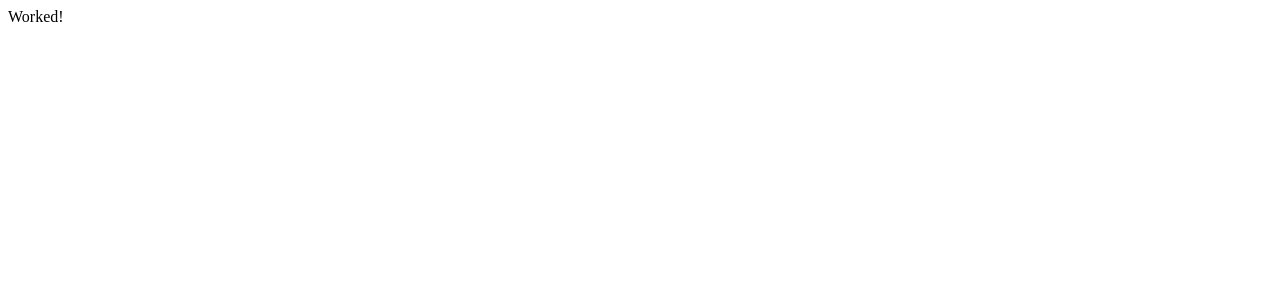
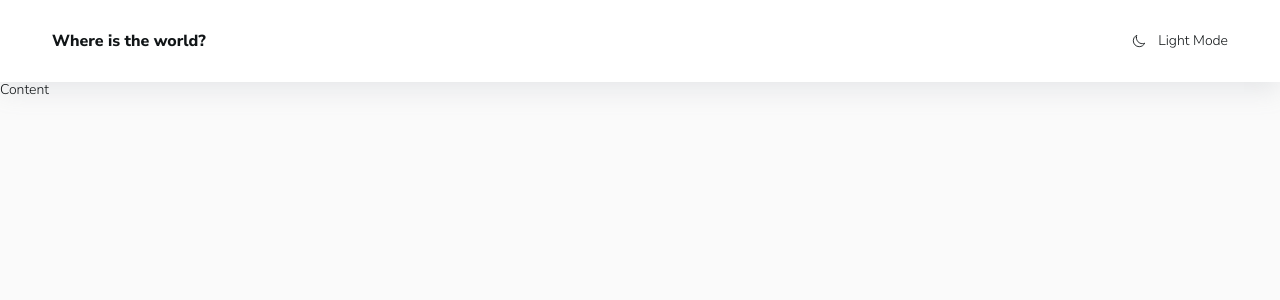
Before and after one commit to Talman95/react-countries, a React (Create React App) app: page / in a window 1280 px wide. Shown: the top 300 px of the page. Built offline with nearby package versions, Linux system fonts and the light colour scheme.

Commit message:
added header

```diff
--- a/package.json
+++ b/package.json
@@ -10,9 +10,12 @@
     "@types/node": "^16.7.13",
     "@types/react": "^18.0.0",
     "@types/react-dom": "^18.0.0",
+    "normalize.css": "^8.0.1",
     "react": "^18.2.0",
     "react-dom": "^18.2.0",
+    "react-icons": "^4.8.0",
     "react-scripts": "5.0.1",
+    "sass": "^1.58.3",
     "typescript": "^4.4.2",
     "web-vitals": "^2.1.0"
   },
--- a/src/App.tsx
+++ b/src/App.tsx
@@ -1,5 +1,12 @@
 import { FC } from 'react';
 
+import { Header } from './shared/Header/Header';
+
 export const App: FC = () => {
-  return <div>Worked!</div>;
+  return (
+    <>
+      <Header />
+      <div>Content</div>
+    </>
+  );
 };
--- /dev/null
+++ b/src/enums/Theme.ts
@@ -0,0 +1,4 @@
+export enum Theme {
+  LIGHT = 'light',
+  DARK = 'dark',
+}
--- a/src/index.tsx
+++ b/src/index.tsx
@@ -3,6 +3,7 @@ import React from 'react';
 import ReactDOM from 'react-dom/client';
 
 import { App } from './App';
+import './styles/index.scss';
 
 const root = ReactDOM.createRoot(document.getElementById('root') as HTMLElement);
 
--- /dev/null
+++ b/src/shared/Header/Header.module.scss
@@ -0,0 +1,31 @@
+@import '../../styles/mixins.scss';
+
+.header {
+  background-color: var(--color-ui-base);
+  box-shadow: var(--shadow);
+
+  .container {
+    @include container;
+    display: flex;
+    justify-content: space-between;
+    padding: 2rem;
+
+    .wrapper {
+      cursor: pointer;
+      display: flex;
+      align-items: center;
+
+      a {
+        font-weight: var(--fw-bold);
+        text-decoration: none;
+        color: var(--color-text);
+        font-size: var(--fm-md);
+      }
+
+      span {
+        margin-left: 0.75rem;
+        text-transform: capitalize;
+      }
+    }
+  }
+}
--- /dev/null
+++ b/src/shared/Header/Header.tsx
@@ -0,0 +1,36 @@
+import { FC, useEffect, useState } from 'react';
+
+import { IoMoon, IoMoonOutline } from 'react-icons/io5';
+
+import { Theme } from '../../enums/Theme';
+
+import s from './Header.module.scss';
+
+export const Header: FC = () => {
+  const [theme, setTheme] = useState(localStorage.getItem('app-theme') || Theme.LIGHT);
+
+  const onThemeChangeClick = (): void => {
+    const newTheme = theme === Theme.LIGHT ? Theme.DARK : Theme.LIGHT;
+
+    setTheme(newTheme);
+    localStorage.setItem('app-theme', newTheme);
+  };
+
+  useEffect(() => {
+    document.body.setAttribute('data-theme', theme);
+  }, [theme]);
+
+  return (
+    <header className={s.header}>
+      <div className={s.container}>
+        <div className={s.wrapper}>
+          <a href="/">Where is the world?</a>
+        </div>
+        <div className={s.wrapper} onClick={onThemeChangeClick} aria-hidden="true">
+          {theme === Theme.LIGHT ? <IoMoonOutline size={14} /> : <IoMoon size={14} />}
+          <span>{theme} Mode</span>
+        </div>
+      </div>
+    </header>
+  );
+};
--- /dev/null
+++ b/src/styles/index.scss
@@ -0,0 +1,39 @@
+@import '~normalize.css';
+@import url('https://fonts.googleapis.com/css2?family=Nunito+Sans:wght@300;600;800&display=swap');
+
+*,
+*::after,
+*::before {
+  box-sizing: border-box;
+}
+
+:root {
+  --fm-sm: 14px;
+  --fm-md: 16px;
+
+  --fw-light: 300;
+  --fw-normal: 600;
+  --fw-bold: 800;
+}
+
+body[data-theme='light'] {
+  --color-text: hsl(200, 15%, 8%);
+  --color-bg: hsl(0, 0%, 98%);
+  --color-ui-base: hsl(0, 0%, 100%);
+  --shadow: rgba(149, 157, 165, 0.2) 0px 8px 24px;
+}
+
+body[data-theme='dark'] {
+  --color-text: hsl(0, 0%, 100%);
+  --color-bg: hsl(207, 26%, 17%);
+  --color-ui-base: hsl(209, 23%, 22%);
+  --shadow: rgba(245, 245, 245, 0.2) 0px 0px 8px;
+}
+
+body {
+  font-family: 'Nunito Sans', sans-serif;
+  color: var(--color-text);
+  font-weight: var(--fw-light);
+  background: var(--color-bg);
+  font-size: var(--fm-sm);
+}
--- /dev/null
+++ b/src/styles/mixins.scss
@@ -0,0 +1,5 @@
+@mixin container() {
+  width: 100%;
+  max-width: 1240px;
+  margin: 0 auto;
+}
```
Also changed, not shown: 1 other file (tests, documents, lock files or other folders).
